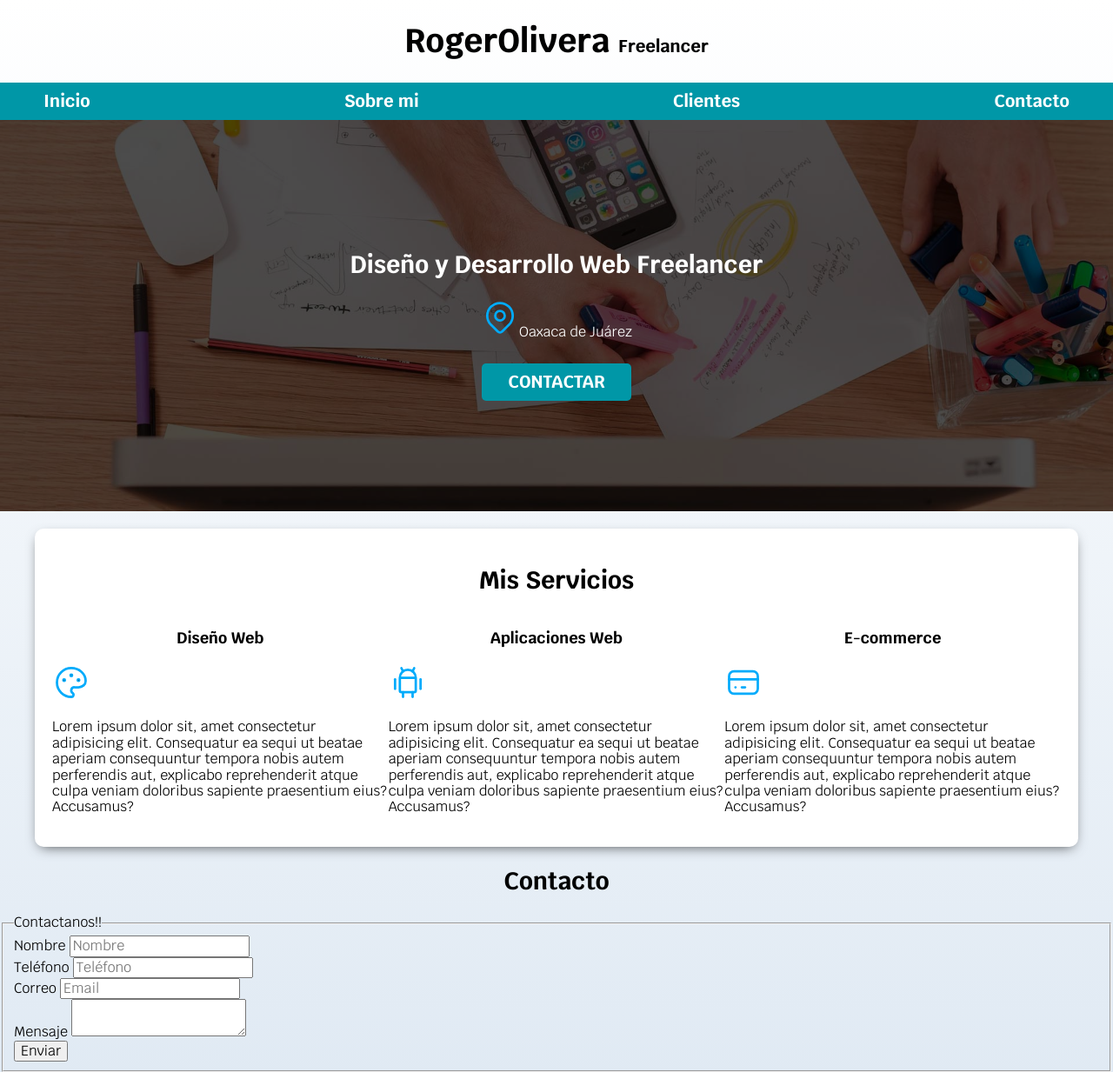
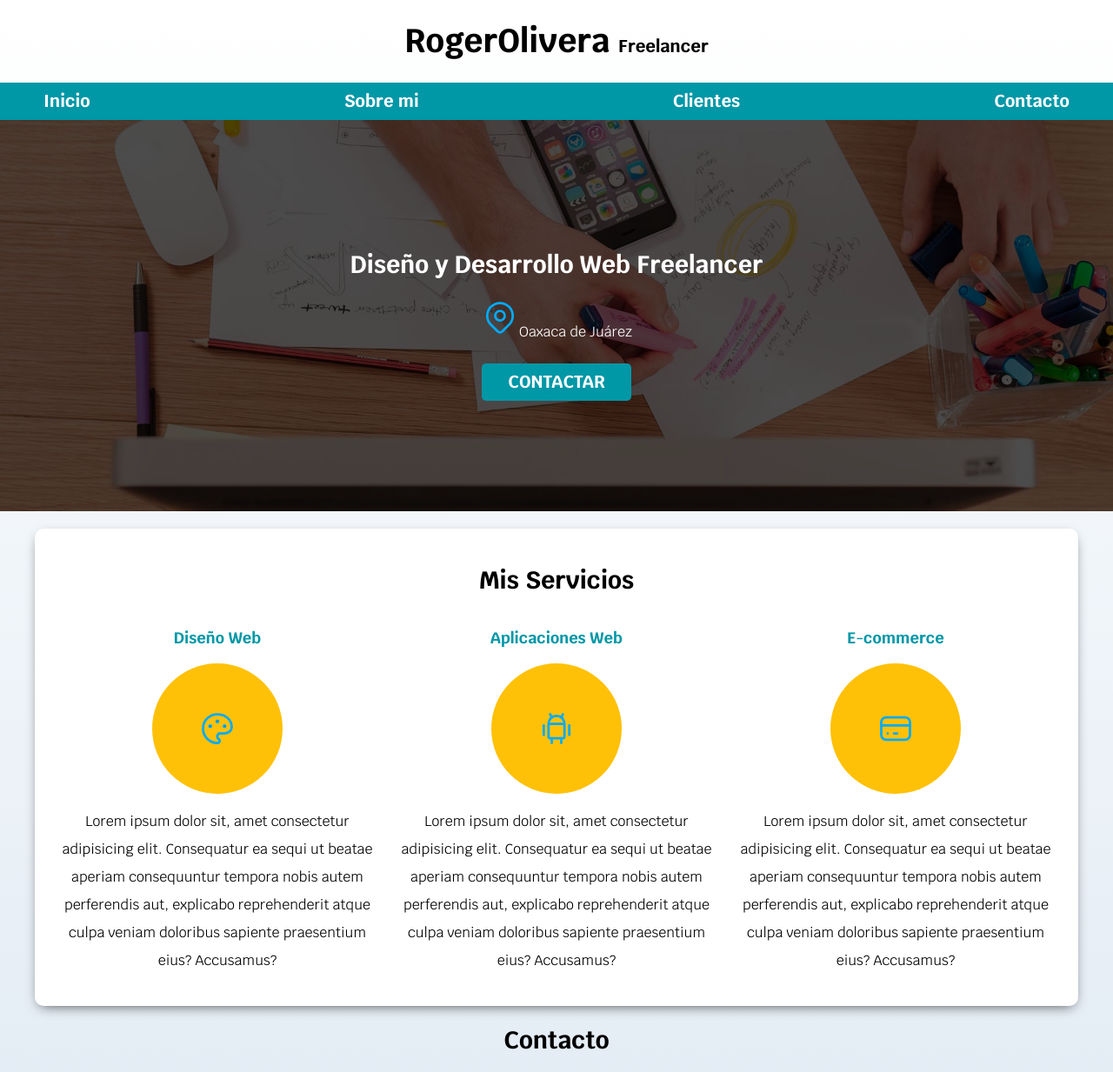
Before and after one commit to roger2107/cdw-freelancer, a plain HTML site: page index.html in a window 1280 px wide. Shown: the top 1233 px of the page at 87% size. Drawn offline with Linux system fonts and the light colour scheme.

Commit message:
Seccion servicio finalizada

```diff
--- a/css/styles.css
+++ b/css/styles.css
@@ -144,7 +144,36 @@ h1, h2, h3 {
 }
 
 /*Servicios*/
-.servicios{
-    display: grid;
-    grid-template-columns: 1fr 1fr 1fr;
+@media(min-width: 768px){
+    .servicios{
+        display: grid;
+        grid-template-columns: repeat(3, 1fr);
+        column-gap: 1rem;
+    }
 }
+
+.servicio{
+    display: flex;
+    flex-direction: column;
+    align-items: center;
+}
+
+.servicio h3{
+    color: var(--secundario);
+    font-weight: bold;
+}
+
+.servicio p{
+    line-height: 2;
+    text-align: center;
+}
+
+.servicios .iconos{
+    height: 15rem;
+    width: 15rem;
+    background-color: var(--primario);
+    border-radius: 50%;
+    display: flex;
+    justify-content: space-evenly;
+    align-items: center;
+}
--- a/index.html
+++ b/index.html
@@ -50,8 +50,9 @@
         <h2>Mis Servicios</h2>
 
         <div class="servicios">
-            <section>
+            <section class="servicio">
                 <h3>Diseño Web</h3>
+                <div class="iconos">
                     <svg xmlns="http://www.w3.org/2000/svg" class="icon icon-tabler icon-tabler-palette" width="44" height="44" viewBox="0 0 24 24" stroke-width="1.5" stroke="#00abfb" fill="none" stroke-linecap="round" stroke-linejoin="round">
                         <path stroke="none" d="M0 0h24v24H0z" fill="none"/>
                         <path d="M12 21a9 9 0 1 1 0 -18a9 8 0 0 1 9 8a4.5 4 0 0 1 -4.5 4h-2.5a2 2 0 0 0 -1 3.75a1.3 1.3 0 0 1 -1 2.25" />
@@ -59,11 +60,13 @@
                         <circle cx="12" cy="7.5" r=".5" fill="currentColor" />
                         <circle cx="16.5" cy="10.5" r=".5" fill="currentColor" />
                     </svg>
+                </div>
                 <p>Lorem ipsum dolor sit, amet consectetur adipisicing elit. Consequatur ea sequi ut beatae aperiam consequuntur tempora nobis autem perferendis aut, explicabo reprehenderit atque culpa veniam doloribus sapiente praesentium eius? Accusamus?</p>
             </section>
 
-            <section>
+            <section class="servicio">
                 <h3>Aplicaciones Web</h3>
+                <div class="iconos">
                     <svg xmlns="http://www.w3.org/2000/svg" class="icon icon-tabler icon-tabler-brand-android" width="44" height="44" viewBox="0 0 24 24" stroke-width="1.5" stroke="#00abfb" fill="none" stroke-linecap="round" stroke-linejoin="round">
                         <path stroke="none" d="M0 0h24v24H0z" fill="none"/>
                         <line x1="4" y1="10" x2="4" y2="16" />
@@ -74,11 +77,13 @@
                         <line x1="9" y1="18" x2="9" y2="21" />
                         <line x1="15" y1="18" x2="15" y2="21" />
                     </svg>
+                </div>
                 <p>Lorem ipsum dolor sit, amet consectetur adipisicing elit. Consequatur ea sequi ut beatae aperiam consequuntur tempora nobis autem perferendis aut, explicabo reprehenderit atque culpa veniam doloribus sapiente praesentium eius? Accusamus?</p>
             </section>
 
-            <section>
+            <section class="servicio">
                 <h3>E-commerce</h3>
+                <div class="iconos">
                     <svg xmlns="http://www.w3.org/2000/svg" class="icon icon-tabler icon-tabler-credit-card" width="44" height="44" viewBox="0 0 24 24" stroke-width="1.5" stroke="#00abfb" fill="none" stroke-linecap="round" stroke-linejoin="round">
                         <path stroke="none" d="M0 0h24v24H0z" fill="none"/>
                         <rect x="3" y="5" width="18" height="14" rx="3" />
@@ -86,6 +91,7 @@
                         <line x1="7" y1="15" x2="7.01" y2="15" />
                         <line x1="11" y1="15" x2="13" y2="15" />
                     </svg>
+                </div>
                 <p>Lorem ipsum dolor sit, amet consectetur adipisicing elit. Consequatur ea sequi ut beatae aperiam consequuntur tempora nobis autem perferendis aut, explicabo reprehenderit atque culpa veniam doloribus sapiente praesentium eius? Accusamus?</p>
             </section>
         </div>
```
Lines whose indentation alone changed are shown as unchanged.
